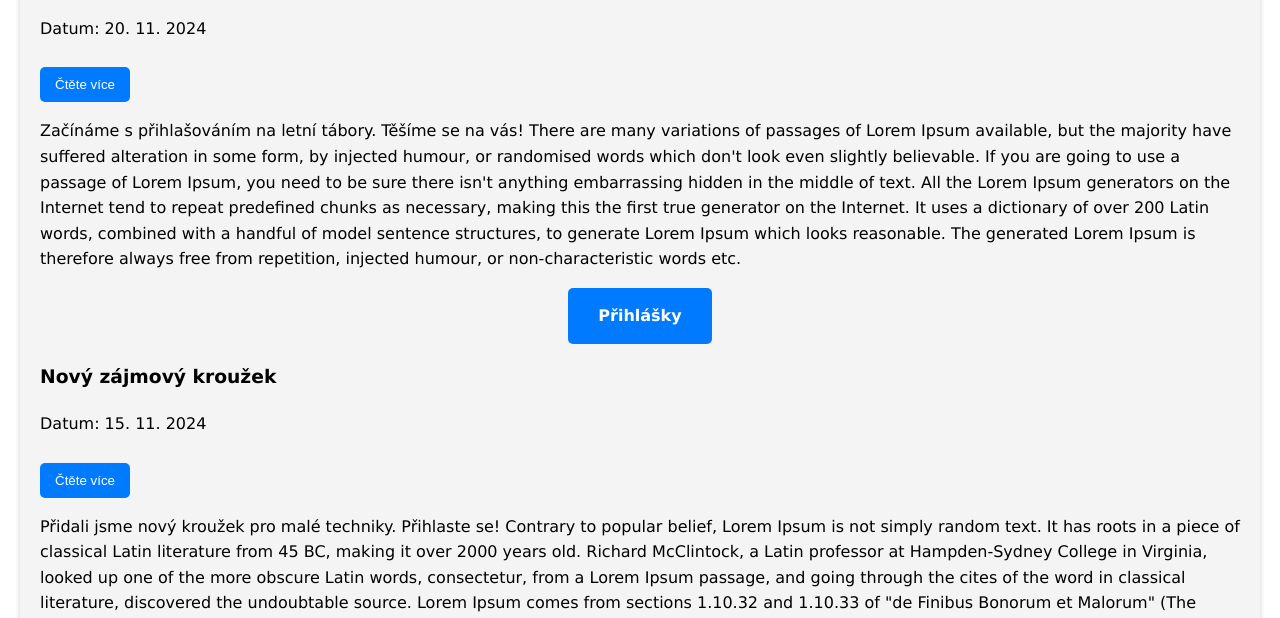
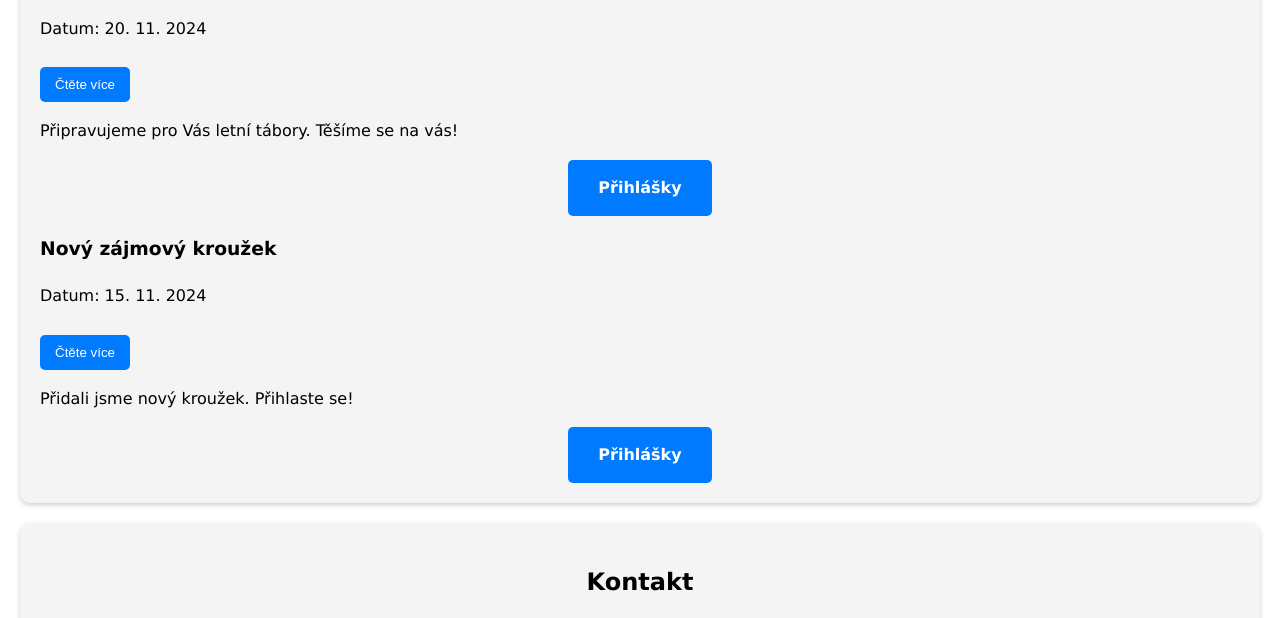
Before and after one commit to Domimino/webodadoz, a plain HTML site: page aktuality.html in a window 1280 px wide. Shown: the part 151-769 px from the top of the page. Drawn offline with Linux system fonts and the light colour scheme.

```diff
--- a/aktuality.html
+++ b/aktuality.html
@@ -42,18 +42,11 @@
                 <p>Datum: 20. 11. 2024</p>
                 <button class="toggle-button">Čtěte více</button>
                 <div class="hidden hidden">
-                    <p>Začínáme s přihlašováním na letní tábory. Těšíme se na vás! There are many variations of
-                        passages of Lorem Ipsum available, but the majority have suffered alteration in some
-                        form, by injected humour, or randomised words which don't look even slightly
-                        believable. If you are going to use a passage of Lorem Ipsum, you need to be sure
-                        there isn't anything embarrassing hidden in the middle of text. All the Lorem Ipsum
-                        generators on the Internet tend to repeat predefined chunks as necessary, making
-                        this the first true generator on the Internet. It uses a dictionary of over 200
-                        Latin words, combined with a handful of model sentence structures, to generate Lorem
-                        Ipsum which looks reasonable. The generated Lorem Ipsum is therefore always free
-                        from repetition, injected humour, or non-characteristic words etc.</p>
-                    <div class="center-button"> <a href="prihlasky.html" target="_blank"
-                        class="btn btn-primary">Přihlášky</a> </div>
+                    <p>Připravujeme pro Vás letní tábory. Těšíme se na vás! </p>
+
+                    <div class="center-button">
+                        <a href="prihlasky.html" class="btn btn-primary">Přihlášky</a>
+                    </div>
                 </div>
             </div>
 
@@ -62,18 +55,11 @@
                 <p>Datum: 15. 11. 2024</p>
                 <button class="toggle-button">Čtěte více</button>
                 <div class="hidden hidden">
-                    <p>Přidali jsme nový kroužek pro malé techniky. Přihlaste se! Contrary to popular belief,
-                        Lorem Ipsum is not simply random text. It has roots in a piece of classical Latin
-                        literature from 45 BC, making it over 2000 years old. Richard McClintock, a Latin
-                        professor at Hampden-Sydney College in Virginia, looked up one of the more obscure
-                        Latin words, consectetur, from a Lorem Ipsum passage, and going through the cites
-                        of the word in classical literature, discovered the undoubtable source. Lorem Ipsum
-                        comes from sections 1.10.32 and 1.10.33 of "de Finibus Bonorum et Malorum" (The
-                        Extremes of Good and Evil) by Cicero, written in 45 BC. This book is a treatise on
-                        the theory of ethics, very popular during the Renaissance. The first line of Lorem
-                        Ipsum, "Lorem ipsum dolor sit amet..", comes from a line in section 1.10.32.</p>
-                         <div class="center-button"> <a href="prihlasky.html" target="_blank"
-                        class="btn btn-primary">Přihlášky</a> </div>
+                    <p>Přidali jsme nový kroužek. Přihlaste se! </p>
+
+                    <div class="center-button">
+                        <a href="prihlasky.html" class="btn btn-primary">Přihlášky</a>
+                    </div>
                 </div>
             </div>
 
```
Also changed, not shown: index.html (+2 -2 lines), nabidka.html (+3 -3 lines), o-nas.html (+2 -2 lines), pripravka.html (+3 -1 lines).
